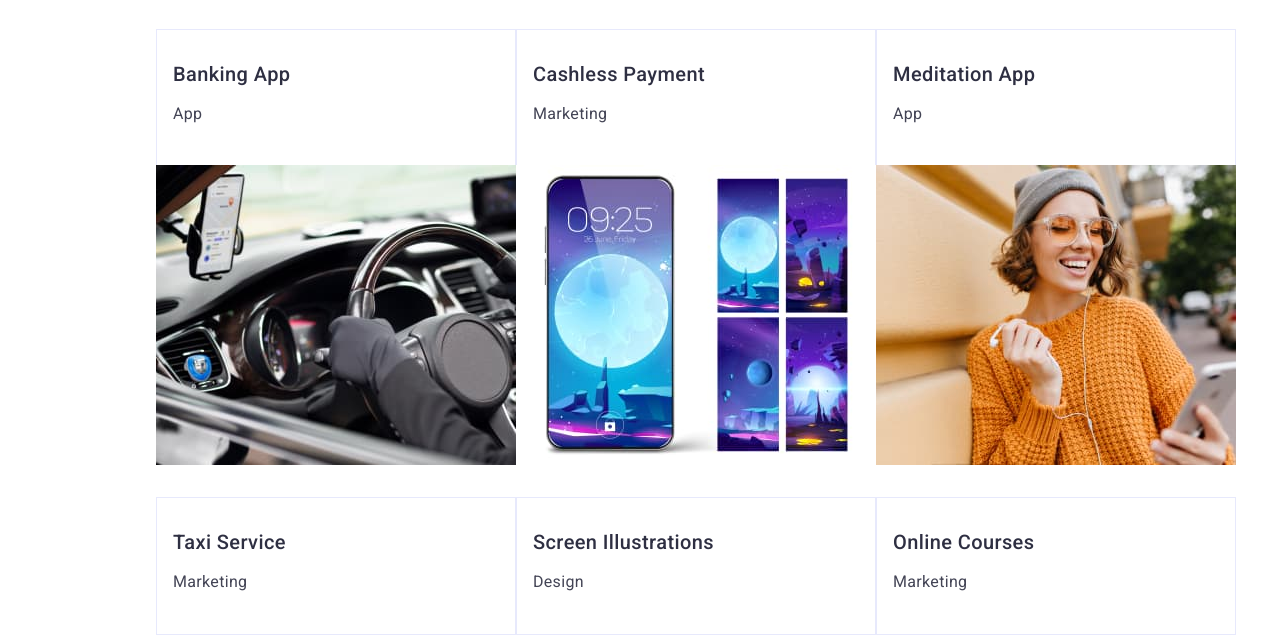
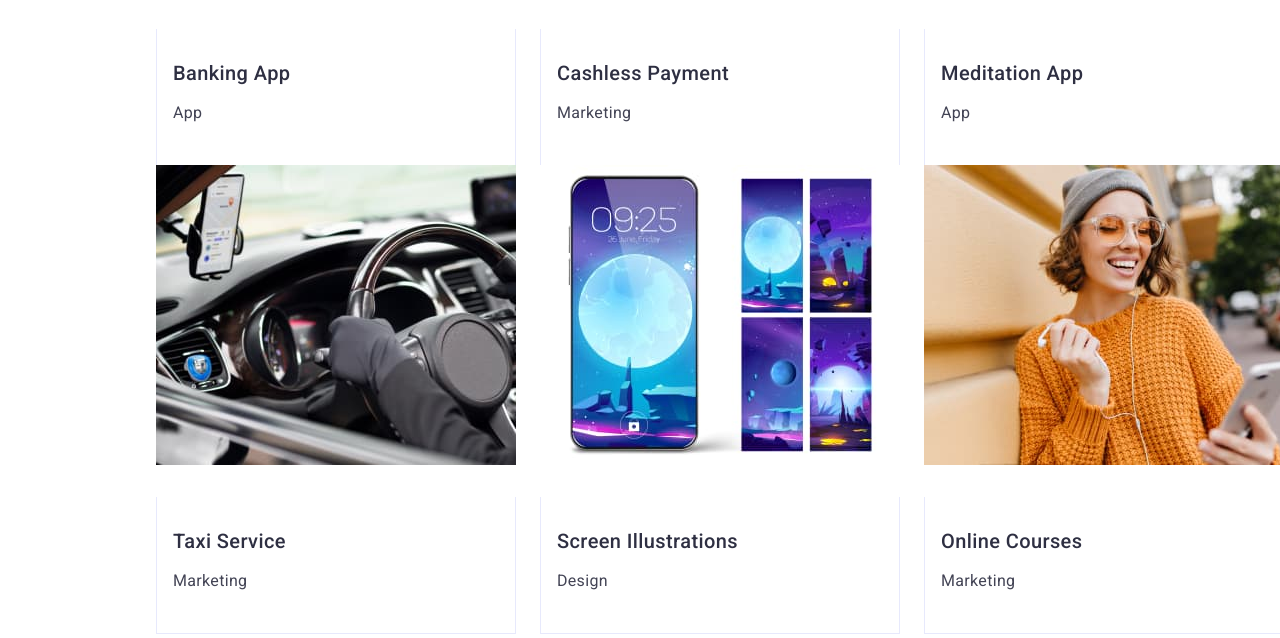
Before and after one commit to daniil3704/goit-markup-hw-03, a website: page index.html in a window 1280 px wide. Shown: the part 3324-3962 px from the top of the page. Drawn offline with nearby package versions, Linux system fonts and the light colour scheme.

Commit message:
final fixes

```diff
--- a/css/styles.css
+++ b/css/styles.css
@@ -52,6 +52,7 @@ header {
 }
 
 .border-head{
+
   border-bottom: 1px solid #e7e9fc;
   box-shadow: 0px 4px 4px 0px rgba(0, 0, 0, 0.25);
 }
@@ -347,6 +348,7 @@ a:active {
   display: flex;
   flex-wrap: wrap;
   row-gap: 48px;
+  column-gap: 24px;
 }
 .content-portfolio {
   display: flex;
@@ -358,6 +360,7 @@ a:active {
   align-self: stretch;
   padding: 32px 16px;
   border: 1px solid #e7e9fc;
+  border-top: none;
 }
 
 .card-portfolio {
```
